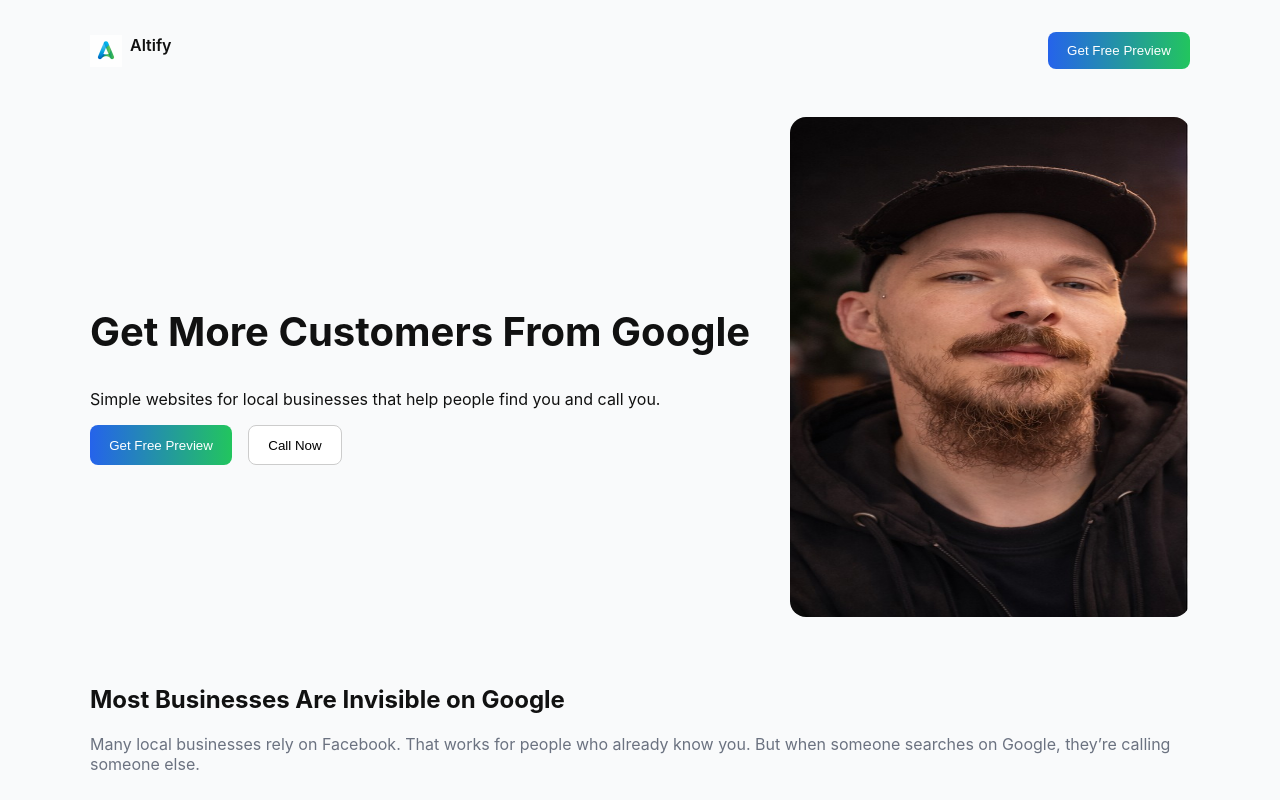
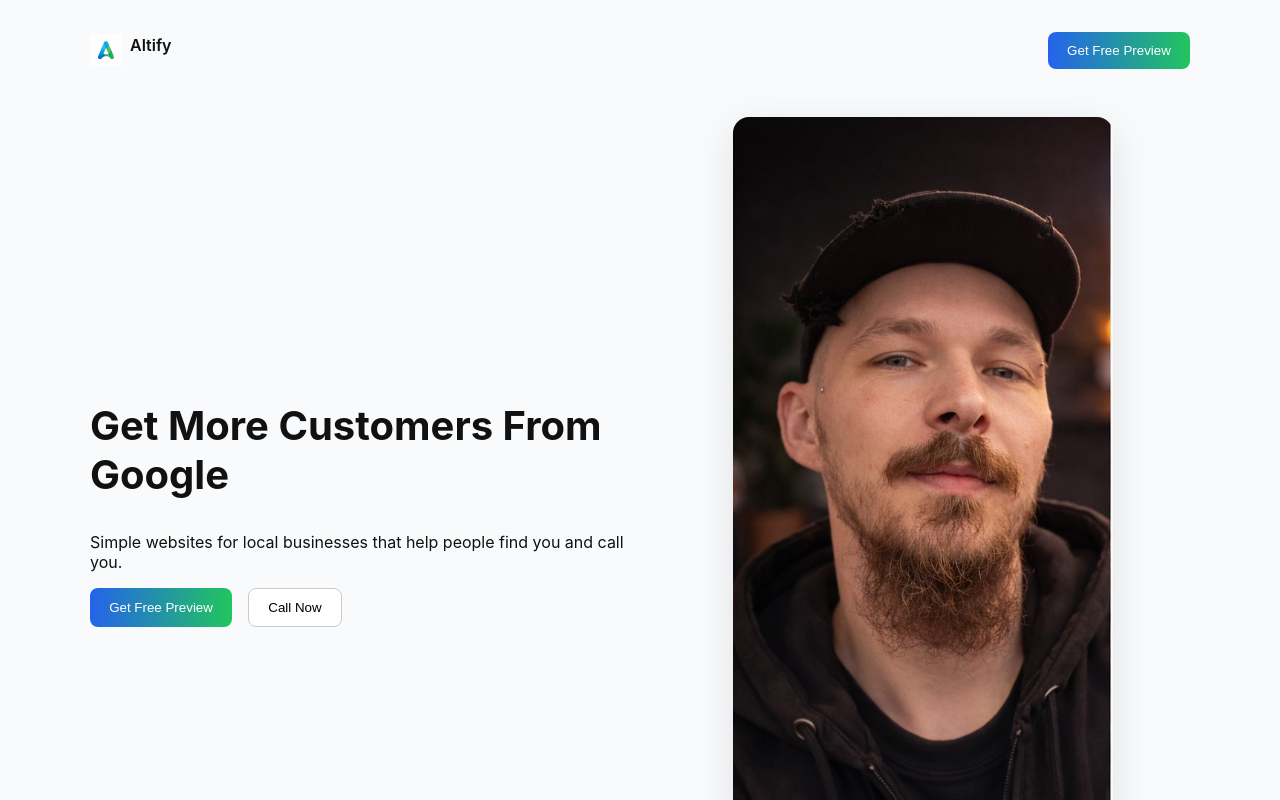
Before and after one commit to altifygenerator-ai/altify-landing, a Next.js app: page / in a window 1280 px wide. Shown: the top 800 px of the page. Built offline with nearby package versions, Linux system fonts and the light colour scheme.

Commit message:
Update globals.css

```diff
--- a/app/globals.css
+++ b/app/globals.css
@@ -101,6 +101,31 @@ body {
 .cta {
   text-align: center;
 }
+.hero {
+  display: flex;
+  align-items: center;
+  justify-content: space-between;
+  gap: 2rem;
+}
+
+.hero-text {
+  flex: 1;
+}
+
+.hero-image {
+  flex: 1;
+  display: flex;
+  justify-content: center;
+}
+
+.profile {
+  border-radius: 16px;
+  max-width: 380px;
+  width: 100%;
+  height: auto;
+  object-fit: cover;
+  box-shadow: 0 10px 40px rgba(0,0,0,0.1);
+}
 
 .large {
   padding: 1rem 2rem;
```
